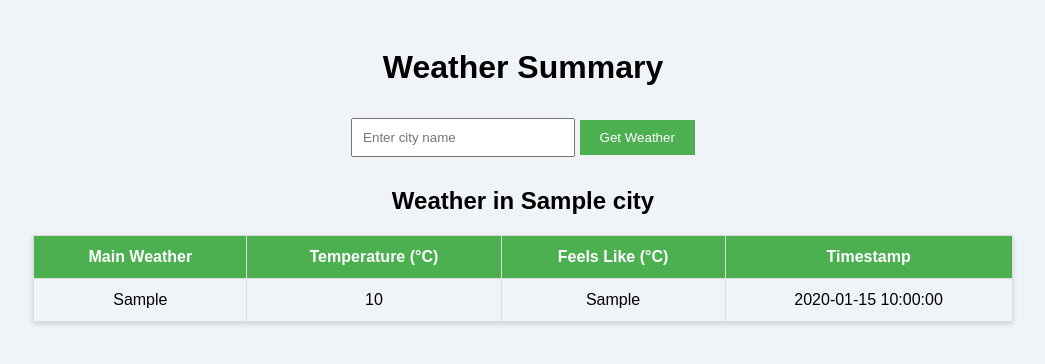
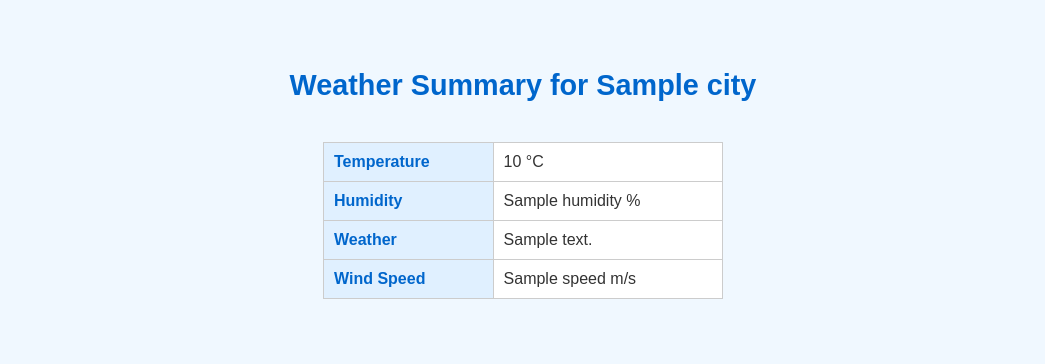
Before and after one commit to parulhardaha/weather-tracking-app, a Flask app: template templates/summary.html in a window 1280 px wide. Shown: the top 364 px of the page, without its empty margins (117-1162 px from the left). Run offline with Flask 3, Linux system fonts and the light colour scheme; the template is opened without the code that fills it: most values are stand-ins (such as "Sample title", 1, 10 or a date in 2020).

Commit message:
Set up weather tracking app

```diff
--- a/app.py
+++ b/app.py
@@ -1,84 +1,46 @@
-from flask import Flask, render_template, request
+import os
+from flask import Flask, render_template,flash,request,redirect,url_for
 from flask_sqlalchemy import SQLAlchemy
-from apscheduler.schedulers.background import BackgroundScheduler
-from weather_data import fetch_weather
-from models import init_db
-import sqlite3
 import requests
-import pandas as pd
 
-app = Flask(__name__)
-app.config.from_object("config.Config")
+# 1. set up db config
+app=Flask(__name__)
+app.config['SQLALCHEMY_DATABASE_URI']='sqlite:///test.db'
+db = SQLAlchemy(app) # instance taht is linked with flask
 
-#initialize the database
-init_db()
+#2. create table-model
+#weather model
+class Weather(db.Model):
+    id=db.Column(db.Integer, primary_key=True)
+    city=db.Column(db.String(50),nullable=True)
+    main=db.Column(db.String(50))
+    temp=db.Column(db.Float)
+    feels_like=db.Column(db.Float)
+    dt=db.Column(db.Integer)
 
-# Schedule data fetching every 5 minutes
-scheduler = BackgroundScheduler()
-scheduler.add_job(func=fetch_weather, trigger="interval", minutes=app.config["FETCH_INTERVAL"])
-scheduler.start()
+#3. initalie and create table
+with app.app_context():
+    db.create_all()
 
-@app.route("/", methods=['GET', 'POST'])
-def index():
-    if request.method == 'POST':
-        city = request.form['city']
-        weather_data = fetch_weather(city)
-        return render_template('summary.html', weather_data=weather_data)
-    return render_template("index.html")
+@app.route('/')
+def home():
+  return render_template("home.html")
 
-@app.route("/summary", methods=['GET', 'POST'])
-def summary():
-    if request.method == 'POST':
-        city = request.form['city']  # Retrieve the city from the submitted form
-        weather_data = fetch_weather(city)  # Fetch weather for the city
-        return render_template("summary.html", weather_data=weather_data)
+@app.route('/result',methods=['GET'])
+def result():
+  #get city
+  city=request.args.get('city')
 
-    # If it's a GET request, display the summary
-    conn = sqlite3.connect(app.config["DATABASE"])
-    query = "SELECT * FROM weather"
-    df = pd.read_sql(query, conn)
-    daily_summary = df.groupby('city').agg(
-        avg_temp=('temp', 'mean'),
-        max_temp=('temp', 'max'),
-        min_temp=('temp', 'min'),
-        dominant_weather=('main', lambda x: x.mode()[0])
-    )
-    conn.close()
-    return render_template("summary.html", daily_summary=daily_summary)
+  api_key='2ae9bd609aa084fec4d1e35ec1244b22'
+  api_url = f'http://api.openweathermap.org/data/2.5/weather?q={city}&appid={api_key}&units=metric'
 
 
-@app.route("/alerts")
-def alerts():
-    conn = sqlite3.connect(app.config["DATABASE"])
-    df = pd.read_sql("SELECT * FROM weather", conn)
-    alerts = df[(df['temp'] > 35)]
-    conn.close()
-    return render_template("alerts.html", alerts=alerts)
+  #send req to weather app
+  response=requests.get(api_url)
 
-# OpenWeatherMap API Configuration
-API_KEY = "2ae9bd609aa084fec4d1e35ec1244b22"
-BASE_URL = "http://api.openweathermap.org/data/2.5/weather"
-
-def fetch_weather(city):
-    params = {
-        "q": city,
-        "appid": API_KEY,
-        "units": "metric"
-    }
-
-    response = requests.get(BASE_URL, params=params)
-
-    if response.status_code == 200:
-        data = response.json()
-        return {
-            "city": city,
-            "main_weather": data["weather"][0]["main"],
-            "temperature": data["main"]["temp"],
-            "feels_like": data["main"]["feels_like"],
-            "timestamp": data["dt"]
-        }
-    else:
-        return None
-
-if __name__ == "__main__":
-    app.run(debug=True)
+  if response.status_code==200:
+     #converted into python dict
+     weather_data=response.json()
+  else:
+     weather_data=None
+  return render_template("summary.html",data=weather_data,city=city)
--- a/templates/index.html
+++ /dev/null
@@ -1 +0,0 @@
-Parul Here
--- a/templates/summary.html
+++ b/templates/summary.html
@@ -7,64 +7,67 @@
     <style>
         body {
             font-family: Arial, sans-serif;
-            background-color: #f0f4f8;
+            background-color: #f0f8ff;
+            color: #333;
+            display: flex;
+            flex-direction: column;
+            align-items: center;
+            margin: 0;
+            padding-top: 50px;
+        }
+        h1 {
+            font-size: 1.8em;
+            color: #0066cc;
+            margin-bottom: 20px;
+        }
+        .container {
+            max-width: 400px;
+            width: 100%;
             text-align: center;
-            padding: 20px;
-        }
-        input[type="text"] {
-            padding: 10px;
-            margin: 10px 0;
-            width: 200px;
-        }
-        input[type="submit"] {
-            padding: 10px 20px;
-            background-color: #4CAF50;
-            color: white;
-            border: none;
-            cursor: pointer;
         }
         table {
-            margin: 20px auto;
+            width: 100%;
             border-collapse: collapse;
-            width: 80%;
-            box-shadow: 0 2px 5px rgba(0,0,0,0.15);
+            margin-top: 20px;
         }
         th, td {
-            border: 1px solid #ddd;
-            padding: 12px;
-            text-align: center;
+            padding: 10px;
+            border: 1px solid #ccc;
+            text-align: left;
         }
         th {
-            background-color: #4CAF50;
-            color: white;
+            background-color: #e0f0ff;
+            color: #0066cc;
+        }
+        td {
+            background-color: #ffffff;
+        }
+        p {
+            font-size: 1.2em;
+            color: #666;
         }
     </style>
 </head>
 <body>
-    <h1>Weather Summary</h1>
-    <form method="POST">
-        <input type="text" name="city" placeholder="Enter city name" required>
-        <input type="submit" value="Get Weather">
-    </form>
 
-    {% if weather_data %}
-    <h2>Weather in {{ weather_data.city }}</h2>
-    <table>
-        <tr>
-            <th>Main Weather</th>
-            <th>Temperature (°C)</th>
-            <th>Feels Like (°C)</th>
-            <th>Timestamp</th>
-        </tr>
-        <tr>
-            <td>{{ weather_data.main_weather }}</td>
-            <td>{{ weather_data.temperature }}</td>
-            <td>{{ weather_data.feels_like }}</td>
-            <td>{{ weather_data.timestamp }}</td>
-        </tr>
-    </table>
-    {% elif weather_data is not none %}
-    <p>City not found. Please try again.</p>
+<h1>Weather Summary for {{ city }}</h1>
+
+<div class="container">
+    {% if data %}
+        <table>
+            <tr><th>Temperature</th><td>{{ data['main']['temp'] }} °C</td></tr>
+            <tr><th>Humidity</th><td>{{ data['main']['humidity'] }} %</td></tr>
+            {% if data['weather'] and data['weather'][0] %}
+                <tr><th>Weather</th><td>{{ data['weather'][0]['description'] }}</td></tr>
+            {% else %}
+                <tr><th>Weather</th><td>Not available</td></tr>
+            {% endif %}
+            <tr><th>Wind Speed</th><td>{{ data['wind']['speed'] }} m/s</td></tr>
+        </table>
+    {% else %}
+        <p>No Data Available</p>
     {% endif %}
+</div>
+
 </body>
 </html>
```
Also changed, not shown: config.py (deleted, +0 -8 lines), models.py (deleted, +0 -25 lines), templates/home.html (added, +72 -0 lines), weather_data.py (deleted, +0 -21 lines), instance/test.db (added), test.db (added), weather_data.db (deleted).
